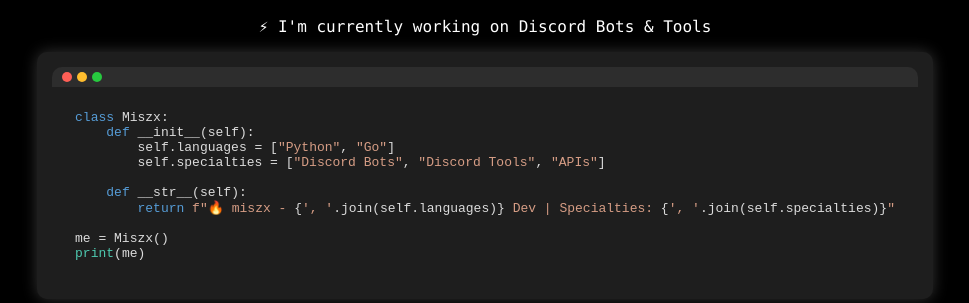
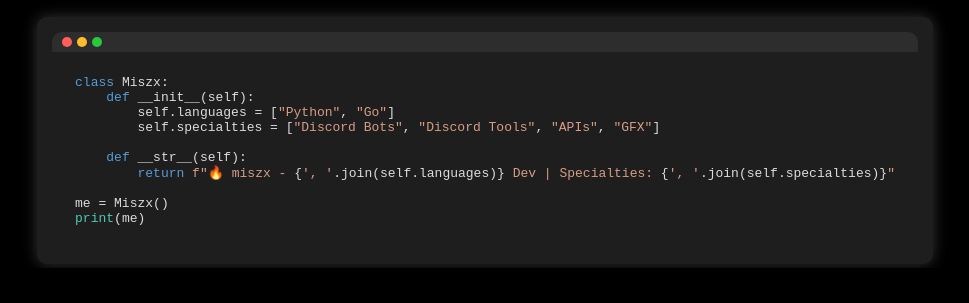
Before and after one commit to miszxxx/miszx.me, a plain HTML site: page index.html in a window 1280 px wide. Shown: the part 622-925 px from the top of the page, without its empty margins (155-1124 px from the left). After the commit the page ends 890 px from the top, so only its background shows below. Drawn offline with nearby package versions, Linux system fonts and the light colour scheme.

Commit message:
Update index.html

```diff
--- a/index.html
+++ b/index.html
@@ -7,14 +7,14 @@
     <link rel="stylesheet" href="https://cdnjs.cloudflare.com/ajax/libs/highlight.js/11.5.1/styles/vs2015.min.css">
     <script src="https://cdnjs.cloudflare.com/ajax/libs/highlight.js/11.5.1/highlight.min.js"></script>
     <script>hljs.highlightAll();</script>
-    <meta property="og:title" content="Miszx - Go/Python Developer">
-    <meta property="og:description" content="⚡ I'm currently working on Discord Bots & Tools">
+    <meta property="og:title" content="Miszx">
+    <meta property="og:description" content="Backend(Py & Go) Dev/GFX Artist">
     <meta property="og:image" content="https://cdn.discordapp.com/avatars/813505970000363552/e65cd3792c6a2f04b77828bbf1a6637d.png?size=1024">
     <meta property="og:url" content="https://miszx.me">
     <meta property="og:type" content="website">
     <meta name="twitter:card" content="summary_large_image">
-    <meta name="twitter:title" content="Miszx - Go/Python Developer">
-    <meta name="twitter:description" content="⚡ I'm currently working on Discord Bots & Tools">
+    <meta name="twitter:title" content="Miszx">
+    <meta name="twitter:description" content="Backend(Py & Go) Dev/GFX Artist">
     <meta name="twitter:image" content="https://cdn.discordapp.com/avatars/813505970000363552/e65cd3792c6a2f04b77828bbf1a6637d.png?size=1024">
     <meta name="theme-color" content="#D3D3D3">
     <meta name="author" content="Miszx">
@@ -87,7 +87,7 @@
     </div>
     <br>
     <img src="https://lanyard.cnrad.dev/api/813505970000363552?bg=&theme=dark&showDisplayName=true" alt="Discord Presence">
-    <p>⚡ I'm currently working on Discord Bots & Tools</p>
+    <p></p>
     <div class="code-box">
         <div class="code-header">
             <div class="red"></div>
@@ -97,7 +97,7 @@
         <pre><code class="language-python">class Miszx:
     def __init__(self):
         self.languages = ["Python", "Go"]
-        self.specialties = ["Discord Bots", "Discord Tools", "APIs"]
+        self.specialties = ["Discord Bots", "Discord Tools", "APIs", "GFX"]
 
     def __str__(self):
         return f"🔥 miszx - {', '.join(self.languages)} Dev | Specialties: {', '.join(self.specialties)}"
```
